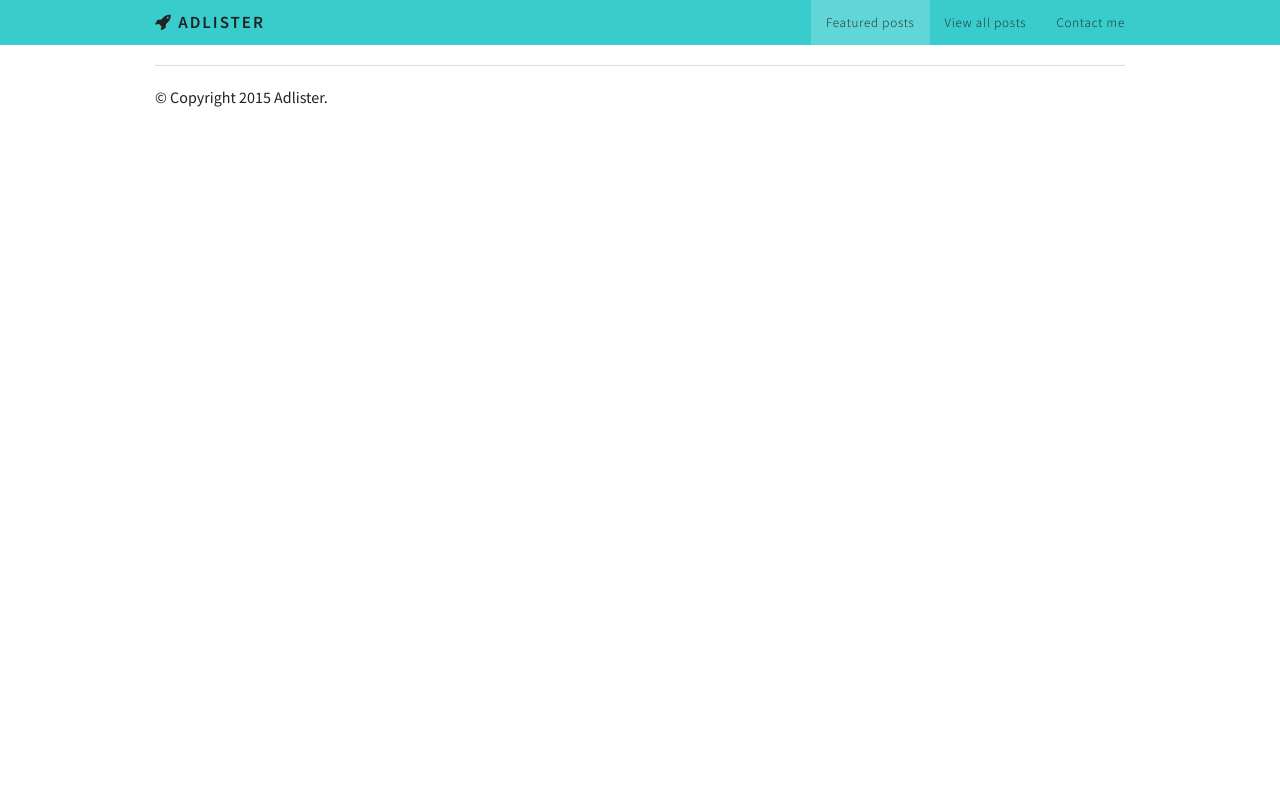
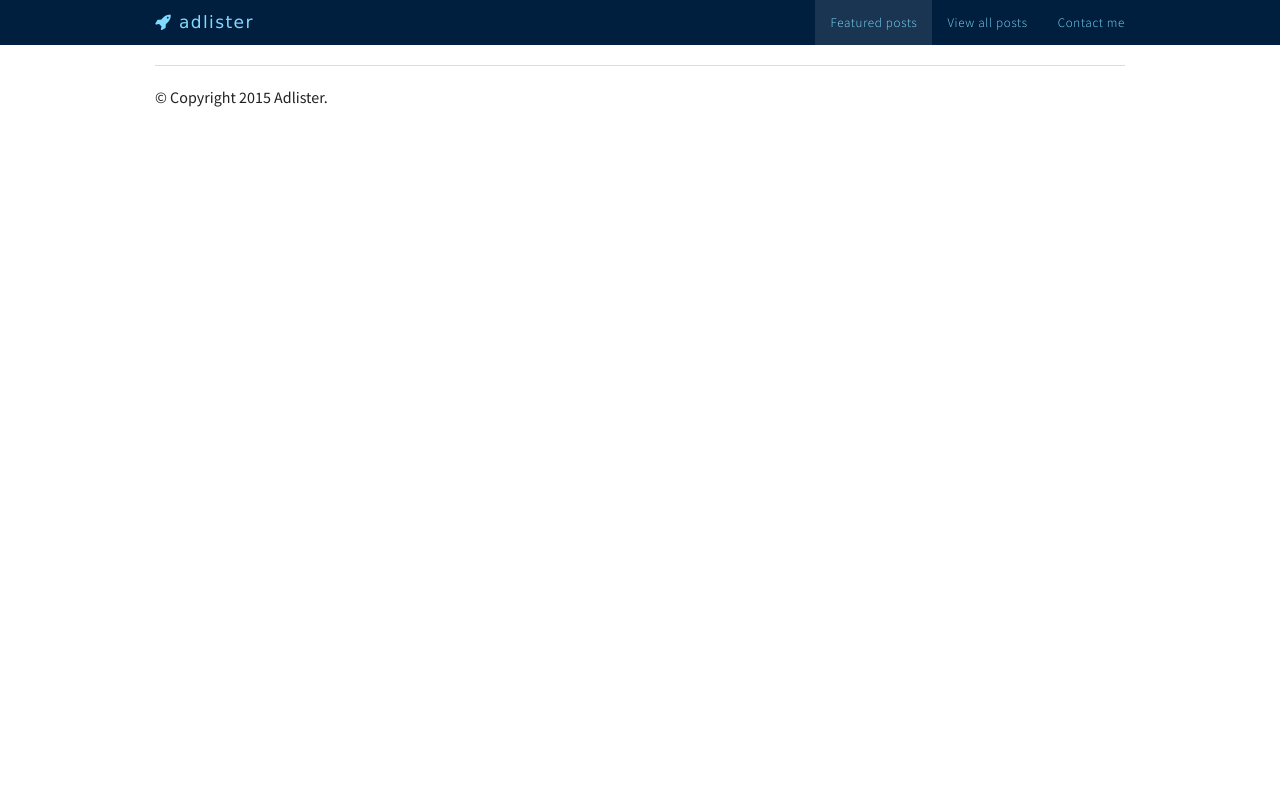
Before and after one commit to Codeup-Adlister-Project/adlister.dev, a PHP site: page / in a window 1280 px wide. Run offline with PHP 8.4, Linux system fonts and the light colour scheme; some libraries are stand-ins or nearby versions.

Commit message:
updated navbar styles

```diff
--- a/public/css/main.css
+++ b/public/css/main.css
@@ -1,101 +1,75 @@
-h1, h2, h3, h4, h5, h6, p, a {
+body, h1, h2, h3, h4, h5, h6, p, a {
     font-family: 'Source Sans Pro', sans-serif;
 }
 
 .contain-to-grid {
-    background: #39CCCC;
+    background: #001f3f;
 }
 
 .top-bar {
-    background: #39CCCC;
+    background: #001f3f;
 }
 
 .top-bar-section ul li > a {
     font-family: 'Source Sans Pro', sans-serif;
     font-weight: 300;
-    color: #222;
-    letter-spacing: 0.05rem;
+    color: #7FDBFF;
+    letter-spacing: 0.0425rem;
 }
 
 .top-bar .name h1 a {
-    font-weight: 600;
-    text-transform: uppercase;
-    letter-spacing: 0.125rem;
-    color: #222;
+    font-family: 'Montserrat', Verdana, sans-serif;
+    font-weight: 400;
+    text-transform: lowercase;
+    letter-spacing: 0.0875rem;
+    color: #7FDBFF;
+}
+    .top-bar .name h1 a:hover {
+        color: #82BAED;
+    }
+
+.logo-liste {
+    font-family: 'Montserrat Alternates', 'Montserrat', Verdana, sans-serif;
+    font-weight: 400;
+    text-transform: lowercase;
 }
 
 .top-bar .toggle-topbar.menu-icon a {
-    font-family: 'Source Sans Pro', sans-serif;
     font-weight: 300;
-    letter-spacing: 0.125rem;
-    color: #222;
+    letter-spacing: 0.0875rem;
+    color: #7FDBFF;
 }
-
-.top-bar-section ul li {
-    background: #39CCCC; }
+    .top-bar .toggle-topbar.menu-icon a:hover {
+        color: #82BAED;
+    }
 
 .top-bar-section li.hover > a:not(.button) {
     background-color: #221c35;
-      background: #39CCCC;
-      color: #222; }
+    background: #001f3f;
+    color: #7FDBFF;
+}
     .top-bar-section li:not(.has-form) a:not(.button) {
-      padding: 0 0.9375rem;
-      line-height: 2.8125rem;
-      background: #39CCCC; }
+        background: #001f3f;
+    }
         .top-bar-section li:not(.has-form) a:not(.button):hover {
             background-color: #221c35;
-        background: #61D6D6; }
+            background: #00162D;
+            color: #82BAED;
+        }
             .top-bar-section li.active:not(.has-form) a:not(.button) {
-      padding: 0 0.9375rem;
-      line-height: 2.8125rem;
-      color: #222;
-      background: #61D6D6; }
+                color: #7FDBFF;
+                background: #1A3552;
+            }
                 .top-bar-section li.active:not(.has-form) a:not(.button):hover {
-        background: #61D6D6;
-        color: #222; }
+                    background: #1A3552;
+                    color: #82BAED;
+                }
 
 .top-bar-section ul li > a.button:hover, .top-bar-section ul li > a.button:focus {
     background-color: #221c35;
-    color: #222;
+    color: #7FDBFF;
 }
 
-
-.top-bar .toggle-topbar a {
-      color: #222;
-      text-transform: uppercase;
-      font-size: 0.8125rem;
-      font-weight: bold;
-      position: relative;
-      display: block;
-      padding: 0 0.9375rem;
-      height: 2.8125rem;
-      line-height: 2.8125rem; }
-    .top-bar .toggle-topbar.menu-icon {
-      top: 50%;
-      margin-top: -16px; }
-      .top-bar .toggle-topbar.menu-icon a {
-        height: 34px;
-        line-height: 33px;
-        padding: 0 2.5rem 0 0.9375rem;
-        color: #222;
-        position: relative; }
-        .top-bar .toggle-topbar.menu-icon a span::after {
-          content: "";
-          position: absolute;
-          display: block;
-          height: 0;
-          top: 50%;
-          margin-top: -8px;
-          right: 0.9375rem;
-          width: 16px; }
-        .top-bar .toggle-topbar.menu-icon a span:hover:after {
-          box-shadow: 0 0 0 1px "", 0 7px 0 1px "", 0 14px 0 1px ""; }
-  .top-bar.expanded {
-    height: auto;
-    background: transparent; }
 .top-bar.expanded .title-area {
-      background: #39CCCC; }
-    .top-bar.expanded .toggle-topbar a {
-      color: #222; }
-      .top-bar.expanded .toggle-topbar a span::after {
-        box-shadow: 0 0 0 1px #888888, 0 7px 0 1px #888888, 0 14px 0 1px #888888; }
+    background: #001f3f;
+}
```
Lines whose indentation alone changed are shown as unchanged.
